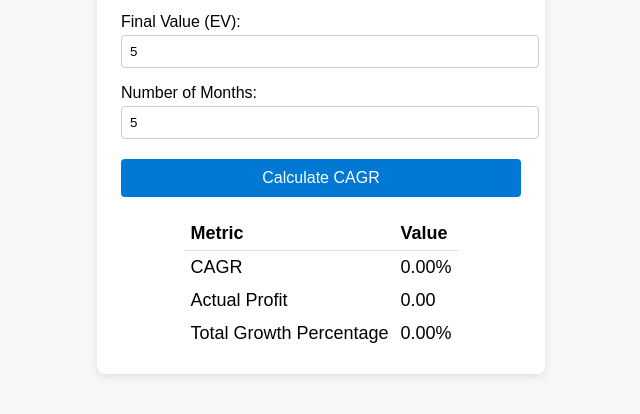
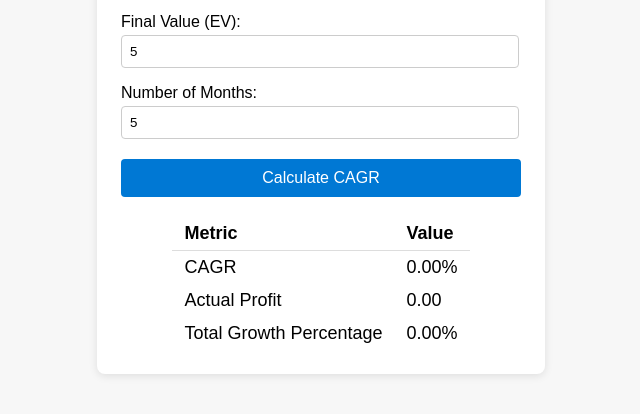
Before and after one commit to tonytomk/cagr, a website: page index.html in a window 1280 px wide. Both pictures are taken after typing "5", "5", "5" into the empty fields and a click on the button "Calculate CAGR". Shown: the part 190-604 px from the top of the page, without its empty margins (319-959 px from the left). Drawn offline with Linux system fonts and the light colour scheme.

Commit message:
style updates

```diff
--- a/index.html
+++ b/index.html
@@ -6,13 +6,16 @@
     <title>CAGR Calculator</title>
     <style>
         body { font-family: Arial, sans-serif; margin: 40px; background: #f7f7f7; }
-        .container { max-width: 400px; margin: auto; background: #fff; padding: 24px; border-radius: 8px; box-shadow: 0 2px 8px rgba(0,0,0,0.1); }
+        .container { max-width: 400px; margin: auto; background: #fff; padding: 24px;  border-radius: 8px; box-shadow: 0 2px 8px rgba(0,0,0,0.1); }
         h2 { text-align: center; }
         label { display: block; margin-top: 16px; }
-        input[type="number"] { width: 100%; padding: 8px; margin-top: 4px; border: 1px solid #ccc; border-radius: 4px; }
+    input[type="number"] { width: 95%; padding: 8px; margin-top: 4px; border: 1px solid #ccc; border-radius: 4px; }
         button { margin-top: 20px; width: 100%; padding: 10px; background: #0078d4; color: #fff; border: none; border-radius: 4px; font-size: 16px; cursor: pointer; }
         button:hover { background: #005fa3; }
         .result { margin-top: 20px; font-size: 18px; text-align: center; }
+        .cagr-table { margin:auto; border-collapse:collapse; min-width: 250px; }
+    .cagr-table th { text-align:left; padding:6px 12px; border-bottom:1px solid #ddd; }
+    .cagr-table td { padding:6px 12px; text-align:left; }
     </style>
 </head>
 <body>
@@ -51,14 +54,14 @@
                         const percent = (cagr * 100).toFixed(2);
                         const profit = (ev - bv).toFixed(2);
                         const totalGrowth = (((ev - bv) / bv) * 100).toFixed(2);
-                                                resultDiv.innerHTML = `
-                                                        <table style=\"margin:auto; border-collapse:collapse; min-width: 250px;\">
-                                                            <tr><th style='text-align:left; padding:6px; border-bottom:1px solid #ddd;'>Metric</th><th style='text-align:left; padding:6px; border-bottom:1px solid #ddd;'>Value</th></tr>
-                                                            <tr><td style='padding:6px; text-align:left;'>CAGR</td><td style='padding:6px; text-align:left;'>${percent}%</td></tr>
-                                                            <tr><td style='padding:6px; text-align:left;'>Actual Profit</td><td style='padding:6px; text-align:left;'>${profit}</td></tr>
-                                                            <tr><td style='padding:6px; text-align:left;'>Total Growth Percentage</td><td style='padding:6px; text-align:left;'>${totalGrowth}%</td></tr>
-                                                        </table>
-                                                `;
+                                                            resultDiv.innerHTML = `
+                                                                    <table class="cagr-table">
+                                                                        <tr><th>Metric</th><th>Value</th></tr>
+                                                                        <tr><td>CAGR</td><td>${percent}%</td></tr>
+                                                                        <tr><td>Actual Profit</td><td>${profit}</td></tr>
+                                                                        <tr><td>Total Growth Percentage</td><td>${totalGrowth}%</td></tr>
+                                                                    </table>
+                                                            `;
         }
     </script>
 </body>
```
